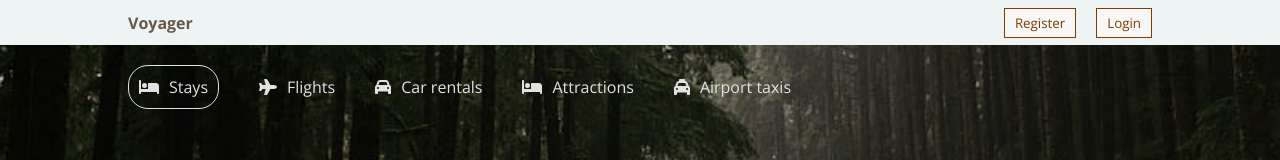
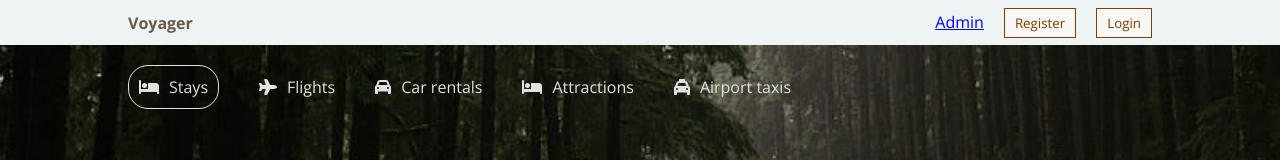
Before and after one commit to pranavdhawan/hotel_frontend, a React (Create React App) app: page / in a window 1280 px wide. Shown: the top 160 px of the page. Built offline with nearby package versions, Linux system fonts and the light colour scheme; no server answers.

Commit message:
admin button

```diff
--- a/src/components/navbar/Navbar.jsx
+++ b/src/components/navbar/Navbar.jsx
@@ -40,6 +40,7 @@ const Navbar = () => {
           </div>
         ) : (
           <div className="navItems">
+            <a href="https://admin-lbtj.onrender.com/" target="_blank">Admin</a>
             <button className="navButton" onClick={handleRegister}>
               Register
             </button>
```
